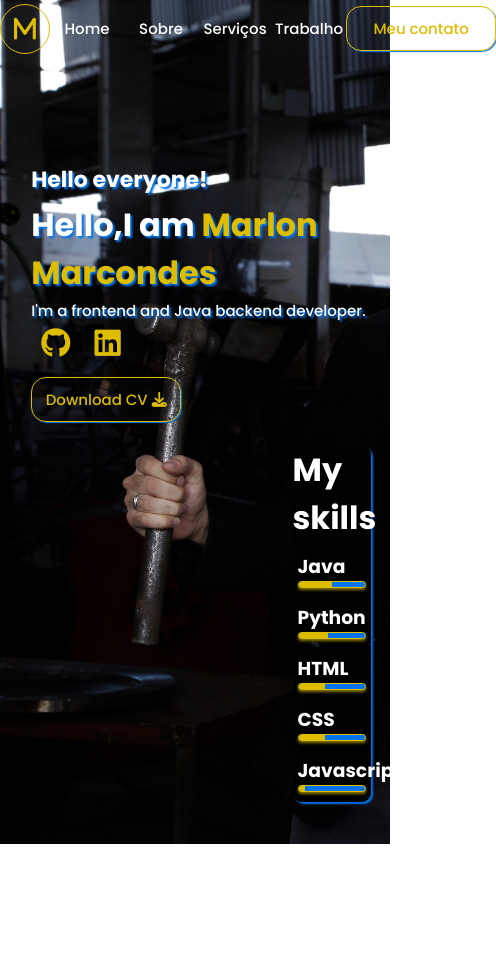
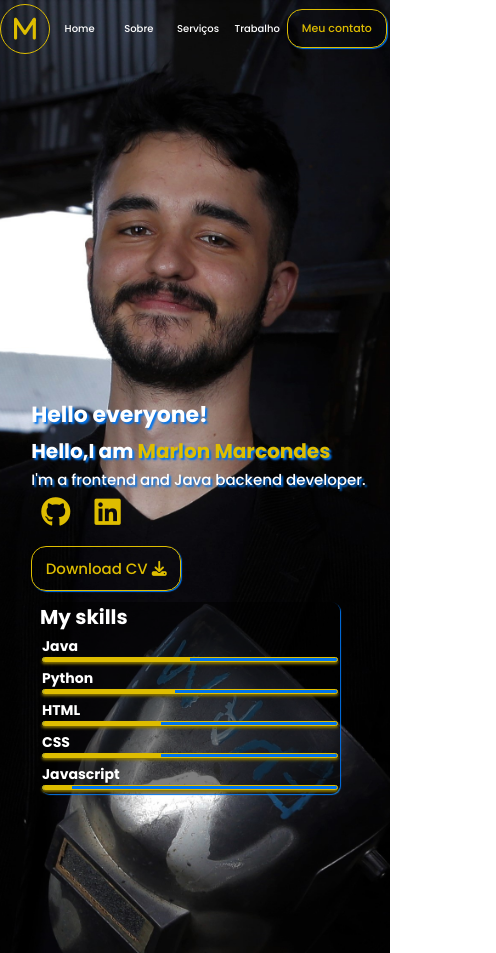
Before and after one commit to MarlonMendesMarcondes/MyWebPortfolio, a plain HTML site: page index.html in a window 390 px wide. Shown: the top 953 px of the page, 496 px wide, since content can reach past the window. Before the commit the page ends 844 px from the top, so only its background shows below. Drawn offline with Linux system fonts and the light colour scheme.

Commit message:
Versao 5

```diff
--- a/style.css
+++ b/style.css
@@ -24,7 +24,6 @@ body{
 header {
   display:grid ;
   grid-template-columns: 1fr 4fr auto;
-  grid-template-rows: 50px;
   max-width: 100%;
   align-items: center;
   text-align: center;
@@ -47,8 +46,8 @@ header {
 }
 .container-text{
   position: absolute ;
-  bottom: 50%;
-  left: 8%;
+  bottom: 25%;
+  left: 5%;
 }
 .text h3{
   color: #ffffff;
@@ -122,14 +121,16 @@ button:hover {
   transition: 0.5s;
 }
 .button-CV {
+  width:150px ;
+  font-size: 15px;
   margin-top: 10px;
 }
 .skills{
   color: #ffffff;
   position: absolute ;
-  bottom: 5%;
-  right: 5%;
-  width: 20%;
+  bottom: 50px;
+  right: 50px;
+  width: 300px;
   background:rgba(0,0,0,0.5)  ;
   border-radius: 9px;
   box-shadow: 2px 2px 2px #0074ED;
@@ -163,11 +164,11 @@ button:hover {
 }
 .python{
   width: 45%;
-  animation: java 3s;
+  animation: python 3s;
 }
 .html{
   width: 40%;
-  animation: hmtl 3s;
+  animation: html 3s;
 }
 .css{
   width: 40%;
@@ -191,7 +192,7 @@ button:hover {
       width:0%;
   }
   100%{
-    width: 40%;
+    width: 45%;
   }
 }
 @keyframes html {
@@ -218,3 +219,59 @@ button:hover {
       width: 10%;
   }
 }
+/* Sintax mobile*/
+@media screen and (max-width:1000px) {
+  .background{
+    background-size:center;
+    background-position:center ;
+    width: 100%;
+    height: 150vh;
+  }
+  header {
+    display:grid ;
+    grid-template-columns: 1fr 4fr auto;
+    max-width: 50%;
+    align-items: center;
+    text-align: center;
+    padding-top: 1% ;
+  }
+  button{
+    width: 100px;
+    font-size: 11px;
+  }
+  .cabeçalho-link {
+    display:grid ;
+    grid-template-columns: repeat( 5, 24%);
+    align-items: center;
+    text-align: center;
+    font-size: 10px;
+    cursor: pointer;
+
+  }
+  .container-text{
+    position: absolute ;
+    bottom: 30%;
+    left: 8%;
+  }
+  h1{
+    font-size: 20px;
+  }
+  h2{
+    font-size: 13px;
+  }
+  .skills{
+    position: absolute;
+    bottom: center;
+    width: 300px;
+    font-size: 12px;
+    align-items: center;
+    box-shadow: 1px 1px 1px #0074ED;
+  }
+  .bar{
+    height: 5px;
+  }
+  .skills li{
+    margin: 2px 0 ;
+    padding: 2px;
+  }
+}
```
